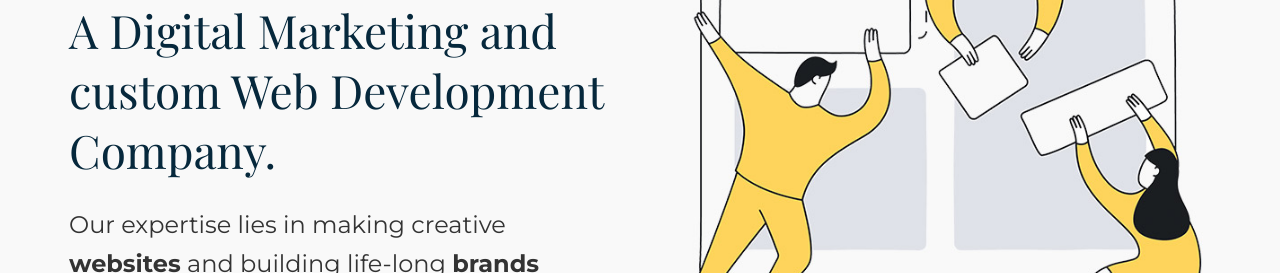
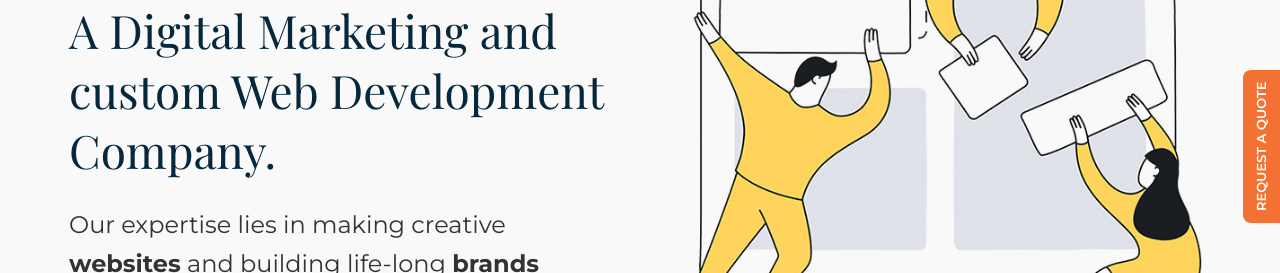
Before and after one commit to haresh-contactapex/ags-us-nextjs, a Next.js app: page / in a window 1280 px wide. Shown: the part 254-527 px from the top of the page. Built offline with nearby package versions, Linux system fonts and the light colour scheme; no server answers.

Commit message:
Added Clicking in Header Menu Main Dropdown Parent Links, Apply Underline in Main Header Links, Also Added Request A Quote Button

```diff
--- a/app/globals.css
+++ b/app/globals.css
@@ -165,11 +165,50 @@
 
 
 
+body {
+
+}
+.request-btn {
+  @apply
+  fixed
+  right-[-5px]
+  top-[calc(50%-76.5px)]
+  z-[999]
+  rounded-l-[12px]
+  bg-[#f37032]
+  pr-[5px]
+  transition-[right]
+  duration-500
+  hover:right-0
+}
+
+
+  /* body {
+    overflow-x:hidden;
+  }
+  .request-btn {
+      padding: 0px 5px 0px 0px;
+      background-color: #f37032;
+      border-radius: 12px 0px 0px 12px;
+      position: fixed;
+      right: -5px;
+      top: calc(50% - 76.50px);
+      z-index: 999;
+      transition: right 0.5s;
+  }
+  .request-btn:
+      hover {
+      right: 0px;
+  } */
+
+
+
 
 }
 
 body {
   font-family: var(--font-montserrat);
+  overflow-x: hidden;
 }
 b,
 strong {
--- a/components/Header.jsx
+++ b/components/Header.jsx
@@ -2,8 +2,10 @@
 
 import { useState, useEffect } from "react";
 import Link from "next/link";
+import Image from "next/image";
 import { usePathname } from "next/navigation";
 import Logo from "@/assets/images/apex_logo.png";
+import RequestButton from "@/assets/images/requset-btn.svg";
 
 const Header = () => {
   const [open, setOpen] = useState(false);
@@ -156,6 +158,10 @@ const Header = () => {
     menu.items.some((item) => isLinkActive(item.link));
 
   return (
+    <>
+      <Link href="/contact-us/" className="request-btn">
+        <Image src={RequestButton} alt="Request a Quote" />
+      </Link>
       <header
         className={`sticky top-0 z-50 bg-white/80 shadow-2xs backdrop-blur transition-all duration-100 ${
           scrolled ? "py-[2px]" : "py-4 scrolled"
@@ -201,28 +207,28 @@ const Header = () => {
                 {/* <Link href="/blog" className="hover:text-black leading-[42px]">
                 Blog
               </Link> */}
-              {menuData.map((menu,menuIndex) => {
+                {menuData.map((menu, menuIndex) => {
                   const menuActive = isMenuActive(menu);
                   const isLastMenu = menuIndex === menuData.length - 1;
                   return (
                     <div key={menu.key} className="group relative">
-                    <button
-                      className={`leading-[42px] ${
+                      <Link
+                        href={menu.items[0].link}
+                        aria-current={menuActive ? "page" : undefined}
+                        className={`relative leading-[42px] after:absolute after:left-0 after:-bottom-1 after:h-[2px] after:bg-[#f3763a] after:transition-all after:duration-300 ${
                           menuActive
-                          ? "text-[#f3763a] font-[700]"
-                          : "hover:text-black"
+                            ? "text-[#f3763a] font-[700] after:w-full"
+                            : "hover:text-black after:w-0 hover:after:w-full"
                         }`}
                       >
                         {menu.title} ▾
-                    </button>
+                      </Link>
 
                       <div
                         className={`hidden group-hover:block top-10 absolute space-y-2 bg-white shadow-xl p-4 rounded-lg min-w-[330px] ${
                           isLastMenu ? "right-0" : "left-0"
                         }`}
                       >
-
-
                         {menu.items.map((item, index) => {
                           const itemActive = isLinkActive(item.link);
                           return (
@@ -282,7 +288,7 @@ const Header = () => {
           <div className="lg:hidden top-[20px] relative space-y-4 bg-white px-6 py-4 border-t">
             <Link
               href="/"
-            aria-current={isLinkActive("/Home") ? "page" : undefined}
+              aria-current={isLinkActive("/") ? "page" : undefined}
               className={`block font-medium ${
                 isLinkActive("/")
                   ? "text-[#f3763a]"
@@ -349,6 +355,7 @@ const Header = () => {
           </div>
         )}
       </header>
+    </>
   );
 };
 
```
Also changed, not shown: assets/images/requset-btn.svg (added). Lines whose indentation alone changed are shown as unchanged.
